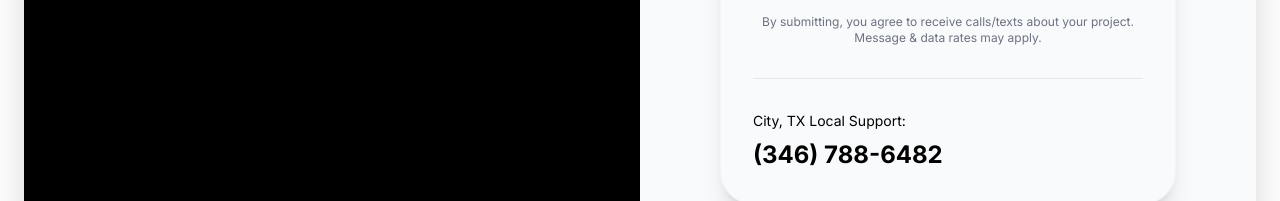
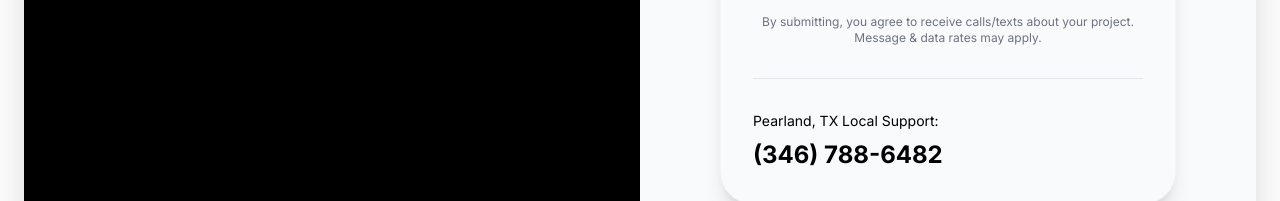
Before and after one commit to jarld180/pearland-tx-concrete-contractor, a React (Vite) app: page / in a window 1280 px wide. Shown: the part 10902-11103 px from the top of the page. Built offline with nearby package versions, Linux system fonts and the light colour scheme; a web font is replaced by a local one.

Commit message:
Fix city name in LeadForm

```diff
--- a/src/components/LeadForm.tsx
+++ b/src/components/LeadForm.tsx
@@ -9,7 +9,7 @@ interface LeadFormProps {
 const LeadForm: React.FC<LeadFormProps> = ({
   title = "Request a Free Quote",
   phone = "(346) 788-6482",
-  city = "City"
+  city = "Pearland"
 }) => {
   const [formData, setFormData] = useState({
     name: '',
```
